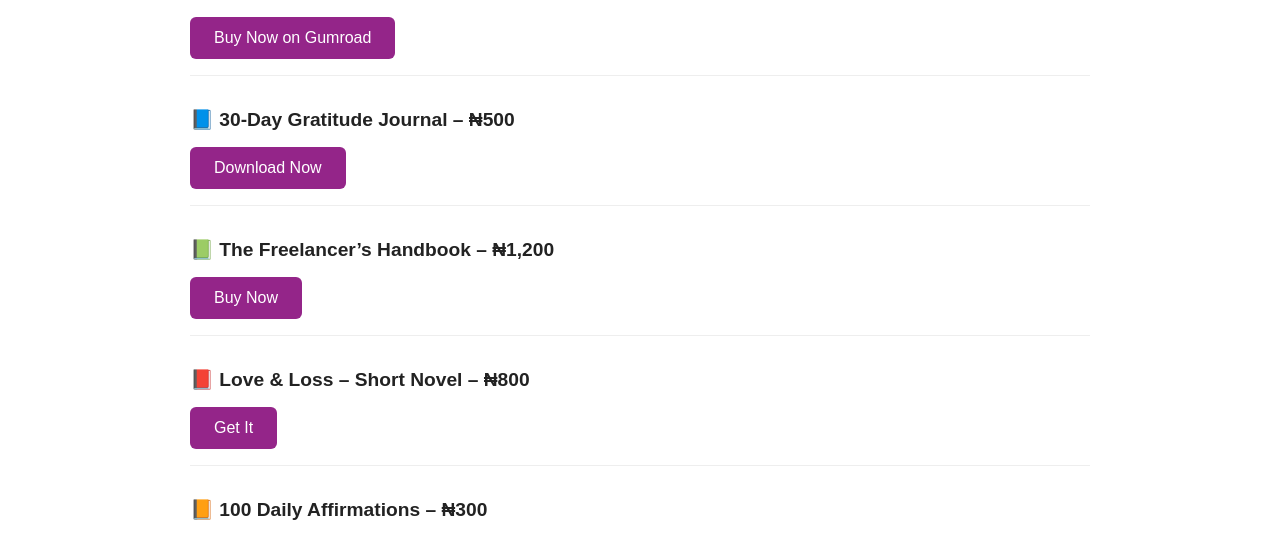
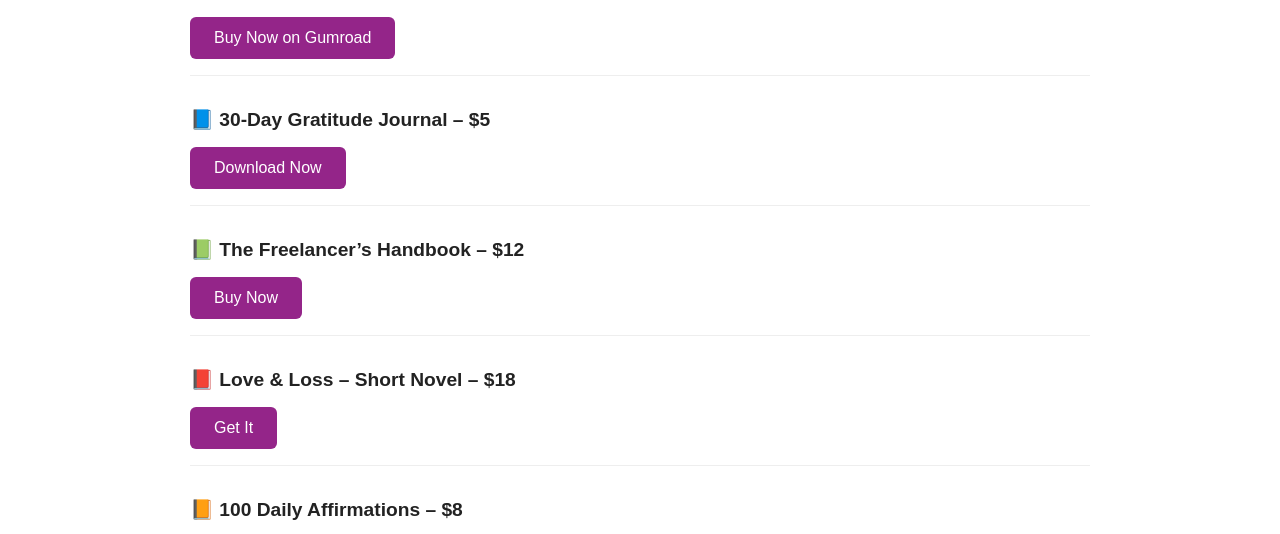
Before and after one commit to ONFavour14/PRECIOUS-BOOKSTORE-, a plain HTML site: page index.html in a window 1280 px wide. Shown: the part 2290-2824 px from the top of the page. Drawn offline with Linux system fonts and the light colour scheme.

Commit message:
Update index.html

```diff
--- a/index.html
+++ b/index.html
@@ -89,22 +89,22 @@
 
 
     <div class="product">
-      <div class="product-title">📘 30-Day Gratitude Journal – ₦500</div>
+      <div class="product-title">📘 30-Day Gratitude Journal – $5</div>
       <a href="https://wa.me/234XXXXXXXXXX?text=I%27d%20like%20to%20get%20the%2030-Day%20Gratitude%20Journal" class="button">Download Now</a>
     </div>
 
     <div class="product">
-      <div class="product-title">📗 The Freelancer’s Handbook – ₦1,200</div>
+      <div class="product-title">📗 The Freelancer’s Handbook – $12</div>
       <a href="https://wa.me/234XXXXXXXXXX?text=I%20want%20The%20Freelancer%27s%20Handbook" class="button">Buy Now</a>
     </div>
 
     <div class="product">
-      <div class="product-title">📕 Love & Loss – Short Novel – ₦800</div>
+      <div class="product-title">📕 Love & Loss – Short Novel – $18</div>
       <a href="https://wa.me/234XXXXXXXXXX?text=I%27d%20love%20to%20read%20Love%20and%20Loss" class="button">Get It</a>
     </div>
 
     <div class="product">
-      <div class="product-title">📙 100 Daily Affirmations – ₦300</div>
+      <div class="product-title">📙 100 Daily Affirmations – $8</div>
       <a href="https://wa.me/234XXXXXXXXXX?text=I%27m%20interested%20in%20100%20Daily%20Affirmations" class="button">Order Now</a>
     </div>
   </section>
```
